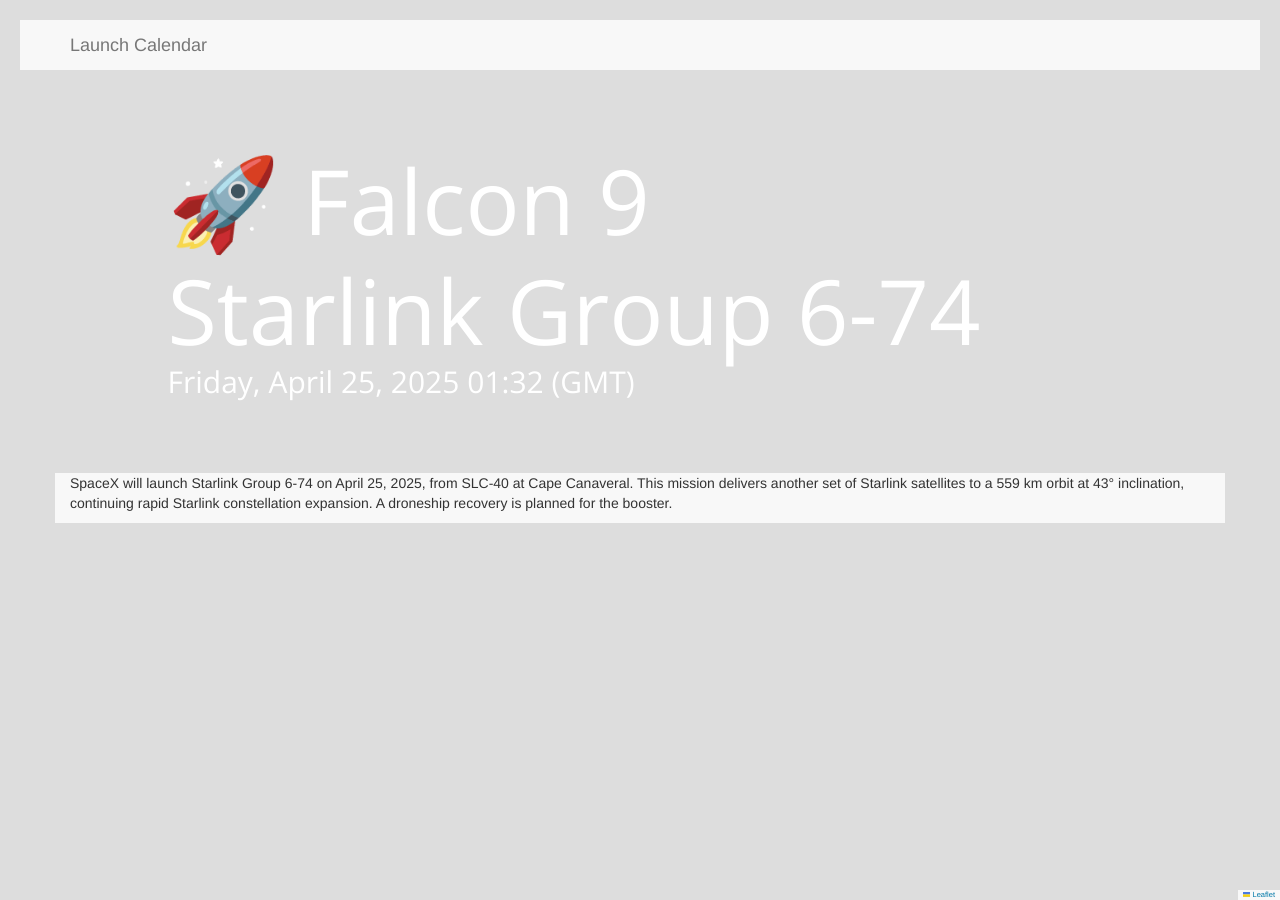
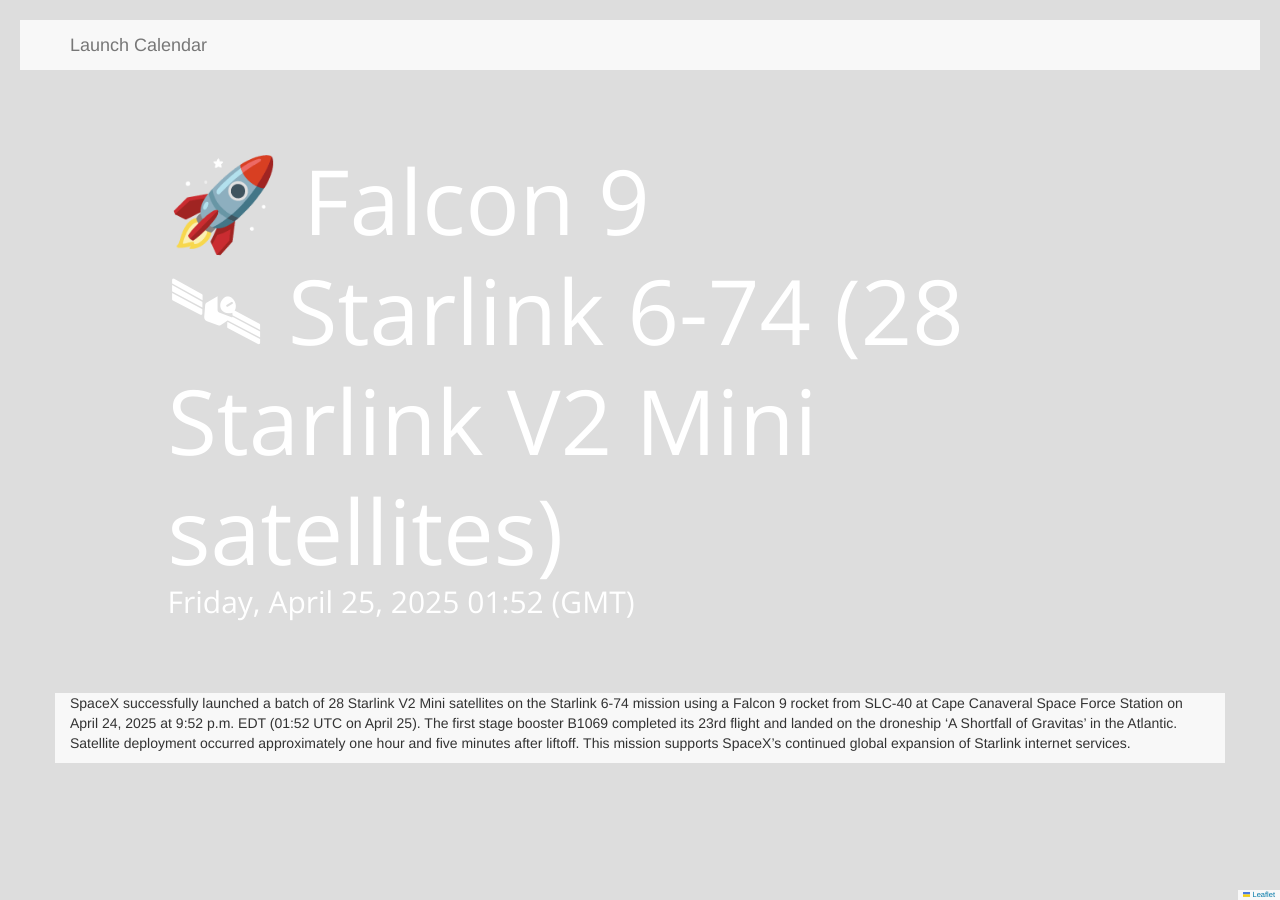
Before and after one commit to cjmartin/launchcalendar.org, a Jekyll site: the page built from _posts/2025-04-25-falcon-9-starlink-group-6-74.md, in a window 1280 px wide. Built offline with Jekyll 4.4.1, drawn with Linux system fonts in a browser that asks for light colours.

Commit message:
updated paunch page

```diff
--- a/_posts/2025-04-25-falcon-9-starlink-group-6-74.md
+++ b/_posts/2025-04-25-falcon-9-starlink-group-6-74.md
@@ -1,22 +1,29 @@
 ---
 layout: launch
-title: "\U0001F680 Falcon 9 | \U0001F6F0 Starlink Group 6-74"
+title: "\U0001F680 Falcon 9 | \U0001F6F0 Starlink 6-74 (28 Starlink V2 Mini satellites)"
 description: >-
-  SpaceX Falcon 9 launches a new batch of Starlink satellites for the 75th
-  launch into Group 6.
+  SpaceX launched 28 Starlink V2 Mini satellites aboard a Falcon 9 rocket from
+  SLC-40, Cape Canaveral Space Force Station. The Starlink 6-74 mission is part
+  of SpaceX’s continued global expansion of its Starlink internet constellation.
+  The Falcon 9 first stage booster B1069 completed its 23rd flight and landed on
+  the droneship 'A Shortfall of Gravitas' in the Atlantic after launch.
+  Satellite deployment was confirmed approximately one hour and five minutes
+  following liftoff.
 tags:
+  - SpaceX
   - Falcon 9
   - Starlink 6-74
-  - SpaceX
-date: '2025-04-25T01:32:00Z'
+  - Starlink
+  - V2 Mini
+date: '2025-04-25T01:52:00Z'
 created: '2025-04-23T22:05:23.077Z'
-updated: '2025-04-23T22:05:23.077Z'
+updated: '2025-04-25T07:28:16.249Z'
 location: 'SLC-40, Cape Canaveral Space Force Station, Florida'
 manned: false
 vehicle: Falcon 9
 vehicle-type: rocket
-payload: Starlink Group 6-74
-payload-type: satellites
+payload: Starlink 6-74 (28 Starlink V2 Mini satellites)
+payload-type: satellite
 links:
   - title: Falcon 9 | Starlink Group 6-74
     type:
@@ -29,10 +36,24 @@
       - article
       - source
     url: 'https://www.nasaspaceflight.com/2025/04/launch-roundup-042125/'
+  - title: >-
+      SpaceX launches 28 Starlink satellites on Falcon 9 rocket from Cape
+      Canaveral
+    type:
+      - article
+      - source
+    url: >-
+      https://spaceflightnow.com/2025/04/23/live-coverage-spacex-to-launch-28-starlink-satellites-on-falcon-9-rocket-from-cape-canaveral-2/
 videos:
   - title: SpaceX Falcon 9 Launches Starlink 6-74 Mission
     type:
       - youtube
     url: 'https://www.youtube.com/embed/BQVCKbDTKr8?feature=oembed'
+  - title: Starlink 6-74 Launch (YouTube)
+    type:
+      - video
+      - youtube
+    url: 'https://www.youtube.com/embed/D863hGDym6w'
+images: []
 ---
-SpaceX will launch Starlink Group 6-74 on April 25, 2025, from SLC-40 at Cape Canaveral. This mission delivers another set of Starlink satellites to a 559 km orbit at 43° inclination, continuing rapid Starlink constellation expansion. A droneship recovery is planned for the booster.
+SpaceX successfully launched a batch of 28 Starlink V2 Mini satellites on the Starlink 6-74 mission using a Falcon 9 rocket from SLC-40 at Cape Canaveral Space Force Station on April 24, 2025 at 9:52 p.m. EDT (01:52 UTC on April 25). The first stage booster B1069 completed its 23rd flight and landed on the droneship 'A Shortfall of Gravitas' in the Atlantic. Satellite deployment occurred approximately one hour and five minutes after liftoff. This mission supports SpaceX’s continued global expansion of Starlink internet services.
--- a/_tools/launch-bot/processed-articles.json
+++ b/_tools/launch-bot/processed-articles.json
@@ -18,5 +18,7 @@
   "https://www.nasaspaceflight.com/2025/04/rfa-saxavord-interview/",
   "https://www.nasaspaceflight.com/2025/04/fram2-interview/",
   "https://www.nasaspaceflight.com/2025/04/starship-groundwork-facilities-texas-florida/",
-  "https://www.nasaspaceflight.com/2025/04/kuiper-ka01/"
+  "https://www.nasaspaceflight.com/2025/04/kuiper-ka01/",
+  "https://spaceflightnow.com/2025/04/23/live-coverage-spacex-to-launch-28-starlink-satellites-on-falcon-9-rocket-from-cape-canaveral-2/",
+  "https://www.nasaspaceflight.com/2025/04/curiosity-carbonate-atmosphere/"
 ]
--- a/_tools/launch-bot/src/updater/launchFileUpdater.ts
+++ b/_tools/launch-bot/src/updater/launchFileUpdater.ts
@@ -74,7 +74,7 @@
 }
 
 /**
- * Updates the launch data of a parsed markdown file using GPT-4.1.
+ * Updates the launch data of a parsed markdown file using GPT.
  * Passes the existing and new LaunchData to GPT to intelligently merge/update all fields.
  * @param parsed The result of gray-matter(content) for the file
  * @param launchData The new launch data to update with
```
